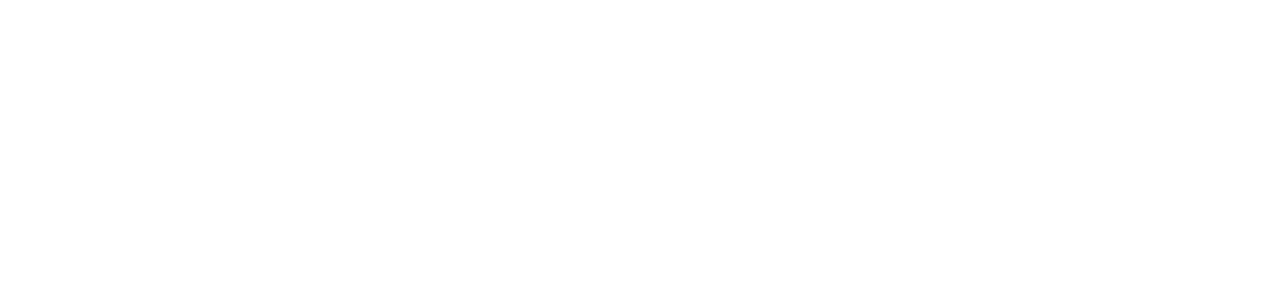
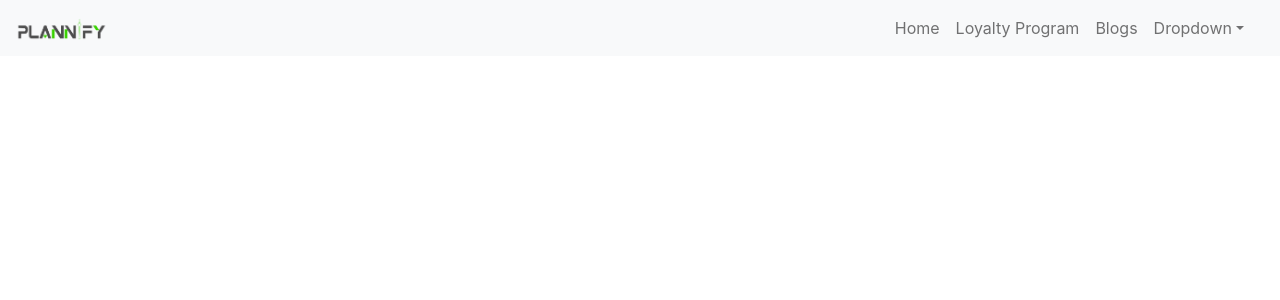
Before and after one commit to maleeshaaa/CSSE_WE_27-AF, a React (Create React App) app in the folder frontend/: page /blogs in a window 1280 px wide. Before the commit this address had no page. Shown: the top 300 px of the page. Built offline with nearby package versions, Linux system fonts and the light colour scheme.

Commit message:
blog page added

```diff
--- a/frontend/src/App.js
+++ b/frontend/src/App.js
@@ -4,7 +4,7 @@
 import TravelPlan from './pages/travel-plan/travel_plan';
 import MyProfile from './pages/package/MyProfile';
 import SinglePackage from './pages/package/SinglePackage';
-
+import Blogmain from './pages/blogs/blogmain';
 function App() {
   return (
     <div className="App">
@@ -14,6 +14,7 @@
           <Route path="/travel-plan" element={<TravelPlan />} />
           <Route path="/profile" element={<MyProfile />} />
           <Route path="/package/:id" element={<SinglePackage />} />
+          <Route path="/blogs" element={<Blogmain />} />
         </Routes>
       </BrowserRouter>
     </div>
--- a/frontend/src/components/loyaltydbComp/earn.jsx
+++ b/frontend/src/components/loyaltydbComp/earn.jsx
@@ -2,12 +2,12 @@
 import Card from "react-bootstrap/Card";
 import ListGroup from "react-bootstrap/ListGroup";
 import Button from "react-bootstrap/esm/Button";
-
+import "./styles.css"
 export default function earn() {
 
 
   return (
-    <div styel={{display: "flex"}}>
+    <div className="card_styles card_flex" styel={{display: "flex"}}>
       <div>
       <Card style={{ width: "18rem" }}>
         <Card.Header>Feedback</Card.Header>
--- a/frontend/src/components/loyaltydbComp/redeem.jsx
+++ b/frontend/src/components/loyaltydbComp/redeem.jsx
@@ -2,7 +2,7 @@
 import Button from "react-bootstrap/Button";
 import Card from "react-bootstrap/Card";
 import ProgressBar from "react-bootstrap/ProgressBar";
-
+import "./styles.css"
 export default function Redeem() {
 
     const [progress, setProgress] = useState(100);
@@ -20,7 +20,7 @@
       };
 
   return (
-    <div className="redeemPage" style={{margin: "4rem 4rem"}}>
+    <div className="card_styles">
     <Card style={{ width: "18rem" }}>
       {/* <Card.Img variant="top" src="holder.js/100px180" /> */}
       <Card.Body>
--- /dev/null
+++ b/frontend/src/components/loyaltydbComp/styles.css
@@ -0,0 +1,11 @@
+.card_styles{
+    margin: 4rem 4rem;
+}
+
+.card_flex{
+    display: flex;
+    margin: 2rem 3rem;
+    display: grid;
+    grid-template-columns: repeat(4, 1fr);
+    grid-gap: 30px;
+}
--- a/frontend/src/components/navbar.jsx
+++ b/frontend/src/components/navbar.jsx
@@ -28,6 +28,7 @@
                 <Nav className="justify-content-end flex-grow-1 pe-3">
                   <Nav.Link href="#action1">Home</Nav.Link>
                   <Nav.Link href="/loyalty-reward">Loyalty Program</Nav.Link>
+                  <Nav.Link href="/blogs">Blogs</Nav.Link>
                   <NavDropdown
                     title="Dropdown"
                     id={`offcanvasNavbarDropdown-expand-${expand}`}
--- /dev/null
+++ b/frontend/src/pages/blogs/blogmain.jsx
@@ -0,0 +1,10 @@
+import React from "react";
+import Navbar from "../../components/navbar";
+
+export default function blogmain() {
+  return (
+    <div>
+        <Navbar />
+    </div>
+  );
+}
```
